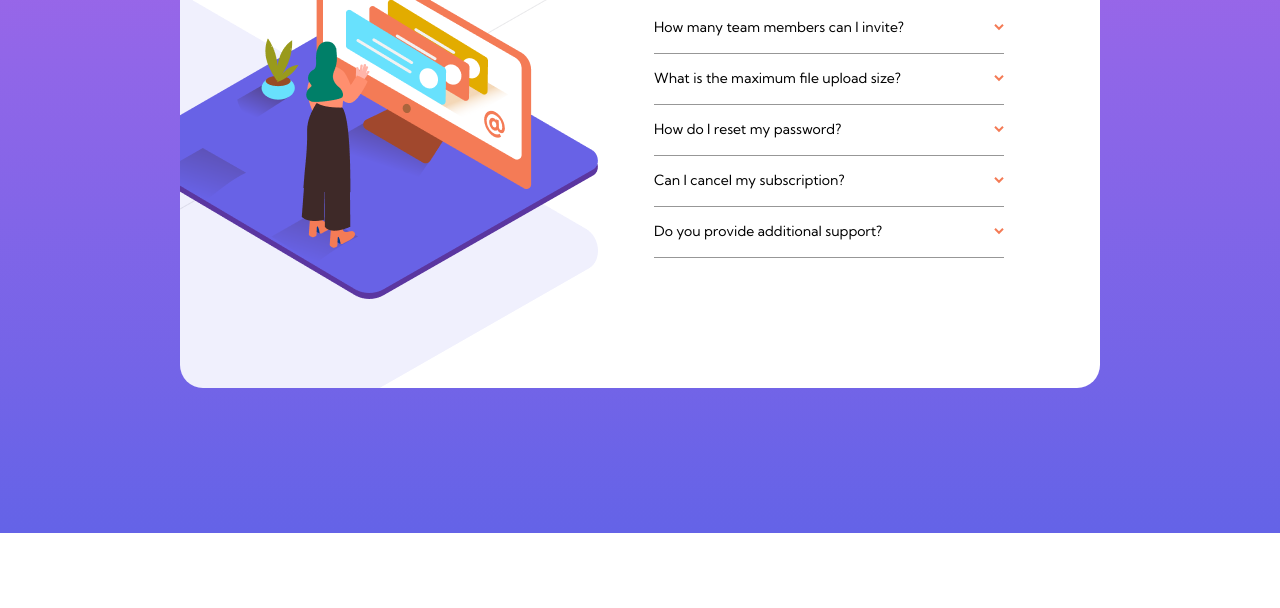
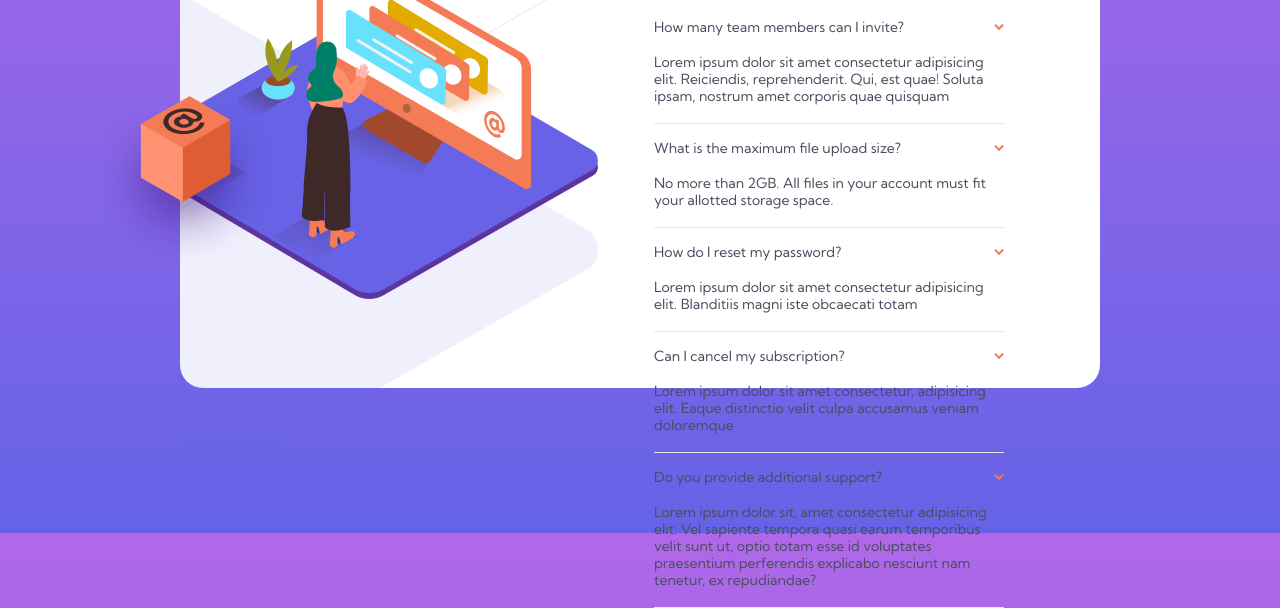
Before and after one commit to GiOrGI175/FAQ, a plain HTML site: page indexe.html in a window 1280 px wide. Shown: the part 267-875 px from the top of the page. Before the commit the page ends 800 px from the top, so only its background shows below. Drawn offline with Linux system fonts and the light colour scheme.

Commit message:
errg
hsh

```diff
--- a/css/style.css
+++ b/css/style.css
@@ -6,13 +6,19 @@
 
 :root {
   --white: #ffffff;
-  --grey: #979797;
+  --grey: #e8e8ea;
   --orange: #f47b56;
+  --black: #4b4c5f;
+  --black_2: #1e1f36;
 }
 
 body {
   width: 100vw;
   height: 100vh;
+  display: flex;
+  justify-content: center;
+  /* flex-direction: column; */
+  align-items: center;
   font-family: 'Kumbh Sans', sans-serif;
   background-image: linear-gradient(180deg, #b068e9 0%, #6463e7 100%);
 }
@@ -20,27 +26,27 @@ body {
 .main_page {
   max-width: 1440px;
   height: 100vh;
-  /*! აქ auto-ს მაგივარად fit-content   max-content  min-content როგრ იმუშავებდა? */
-  margin: 0 auto;
   display: flex;
+  flex-direction: column;
+  flex-direction: column;
   justify-content: center;
-  align-items: center;
 }
 
 .FAQ {
   width: 920px;
   height: 509px;
   border-radius: 23px;
+  /* margin-top: 130px; */
+
   display: flex;
   justify-content: space-between;
   background-color: var(--white);
-  overflow: hidden;
-  z-index: 1;
+  /* overflow: hidden; */
+  /* z-index: 1; */
 }
 
 .border_1 {
   position: relative;
-  z-index: -1;
 }
 
 .border_2 {
@@ -53,24 +59,20 @@ body {
   z-index: 2;
   width: fit-content;
   top: -580px;
-  /* margin-top: 71px; */
 }
 
 .foto_box_shadow {
-  /* width: 964px;
-  height: 568px;
-  // opacity: 0.9;
-  position: relative;
-  border-radius: 23px;
-  top: -220px;
-  left: -600px;
-  z-index: 1;
-  transform: rotate(-42deg);
-  background-color: #f2f2f2; */
   width: fit-content;
   position: relative;
   top: -930px;
-  z-index: 1;
+  /* z-index: 1; */
+}
+
+.foto_cube {
+  position: relative;
+  top: -1300px;
+  left: -90px;
+  z-index: 20;
 }
 
 .FAQ_box2 {
@@ -81,23 +83,53 @@ body {
 
 .FAQ_box2 h1 {
   margin-bottom: 35px;
+  color: var(--black_2);
 }
 
 .box_size {
   width: 350px;
-  height: 35px;
   margin-bottom: 16px;
-  border-bottom: 1px solid #979797;
+  border-bottom: 1px solid var(--grey);
 }
 
 .FAQ_box2 .question {
   width: 350px;
+  padding-bottom: 18px;
+  display: flex;
+  justify-content: space-between;
   font-weight: 400;
   font-size: 14px;
   line-height: 17px;
-  display: flex;
-  justify-content: space-between;
+  color: var(--black);
+  transition-property: all;
+  transition-duration: 0.5s;
+  transition-timing-function: ease;
 }
 .FAQ_box2 .question:hover {
   color: var(--orange);
+  cursor: pointer;
 }
+
+.hidden_answr {
+  display: none;
+  width: 350px;
+  padding-bottom: 18px;
+  display: flex;
+  justify-content: space-between;
+  font-weight: 400;
+  font-size: 14px;
+  line-height: 17px;
+  color: var(--black);
+}
+
+/* .show_answr {
+  display: block;
+  width: 350px;
+  padding-bottom: 18px;
+  display: flex;
+  justify-content: space-between;
+  font-weight: 400;
+  font-size: 14px;
+  line-height: 17px;
+  color: var(--black);
+} */
--- a/indexe.html
+++ b/indexe.html
@@ -13,7 +13,6 @@
     <title>Document</title>
   </head>
   <body>
-    <div class="main_page">
     <main class="FAQ">
       <div class="FAQ_box1">
         <div class="border_1">
@@ -28,6 +27,9 @@
         <div class="foto_box_shadow">
           <img src="./img/Path Copy (1).png" alt="" />
         </div>
+        <div class="foto_cube">
+          <img src="./img/Group 6 (1).png" alt="" />
+        </div>
       </div>
       <div class="FAQ_box2">
         <h1>FAQ</h1>
@@ -36,11 +38,20 @@
             How many team members can I invite?
             <img src="./img/Path 2.svg" alt="" />
           </p>
+          <p class="hidden_answr show_answr">
+            Lorem ipsum dolor sit amet consectetur adipisicing elit. Reiciendis,
+            reprehenderit. Qui, est quae! Soluta ipsam, nostrum amet corporis
+            quae quisquam
+          </p>
         </div>
         <div class="box_size">
           <p class="question">
             What is the maximum file upload size?
             <img src="./img/Path 2.svg" alt="" />
+          </p>
+          <p class="hidden_answr show_answr">
+            No more than 2GB. All files in your account must fit your allotted
+            storage space.
           </p>
         </div>
         <div class="box_size">
@@ -48,11 +59,19 @@
             How do I reset my password?
             <img src="./img/Path 2.svg" alt="" />
           </p>
+          <p class="hidden_answr show_answr">
+            Lorem ipsum dolor sit amet consectetur adipisicing elit. Blanditiis
+            magni iste obcaecati totam
+          </p>
         </div>
         <div class="box_size">
           <p class="question">
             Can I cancel my subscription?
             <img src="./img/Path 2.svg" alt="" />
+          </p>
+          <p class="hidden_answr show_answr">
+            Lorem ipsum dolor sit amet consectetur, adipisicing elit. Eaque
+            distinctio velit culpa accusamus veniam doloremque
           </p>
         </div>
         <div class="box_size">
@@ -60,10 +79,15 @@
             Do you provide additional support?
             <img src="./img/Path 2.svg" alt="" />
           </p>
+          <p class="hidden_answr show_answr">
+            Lorem ipsum dolor sit, amet consectetur adipisicing elit. Vel
+            sapiente tempora quasi earum temporibus velit sunt ut, optio totam
+            esse id voluptates praesentium perferendis explicabo nesciunt nam
+            tenetur, ex repudiandae?
+          </p>
         </div>
       </div>
     </main>
-    </div>
     <script src="./js/script.js"></script>
   </body>
 </html>
--- a/js/script.js
+++ b/js/script.js
@@ -0,0 +1,12 @@
+let question = Array.from(document.getElementsByClassName('question'));
+
+console.log(question);
+
+function toggleanswers(question) {
+  question.addEventListener('click', function (event) {
+    let answer = event.target.nextElementSibling;
+    answer.classList.toggle('show_answr');
+  });
+}
+
+question.forEach(toggleanswers);
```
Also changed, not shown: img/Group 6 (1).png (added). Lines whose indentation alone changed are shown as unchanged.
